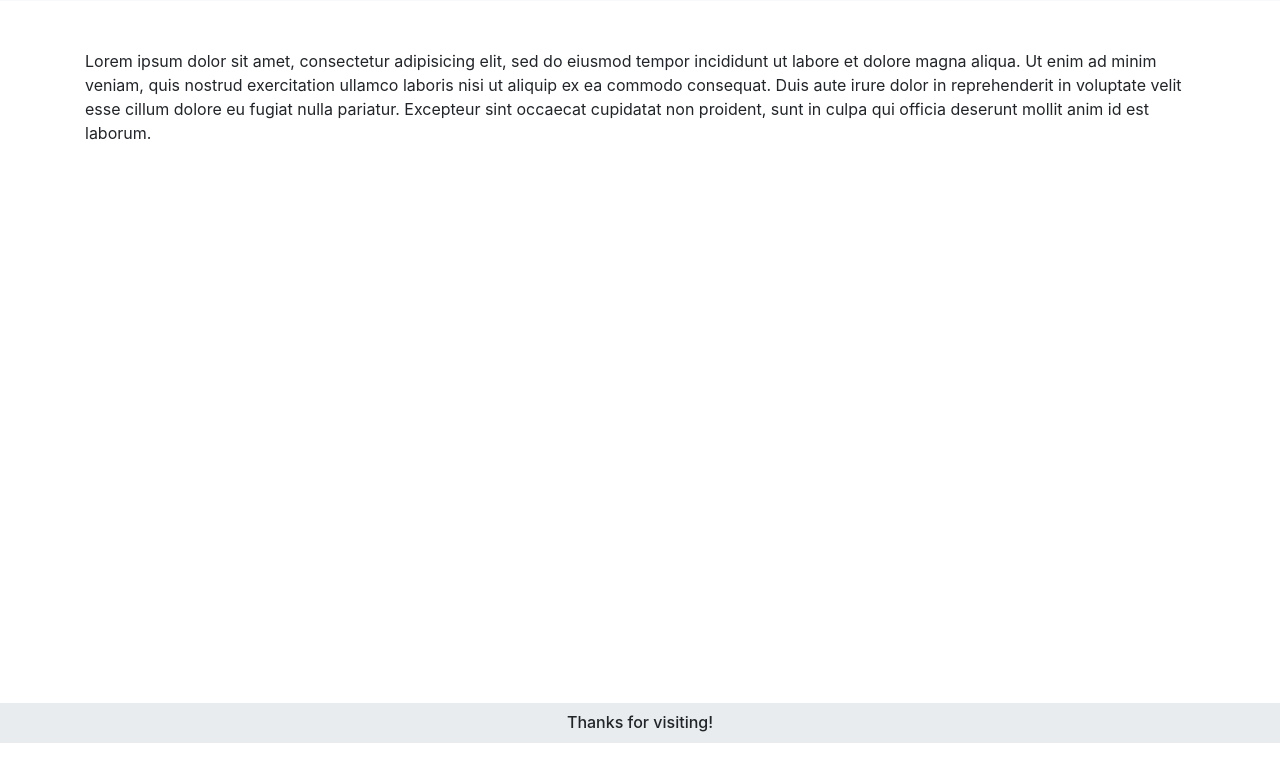
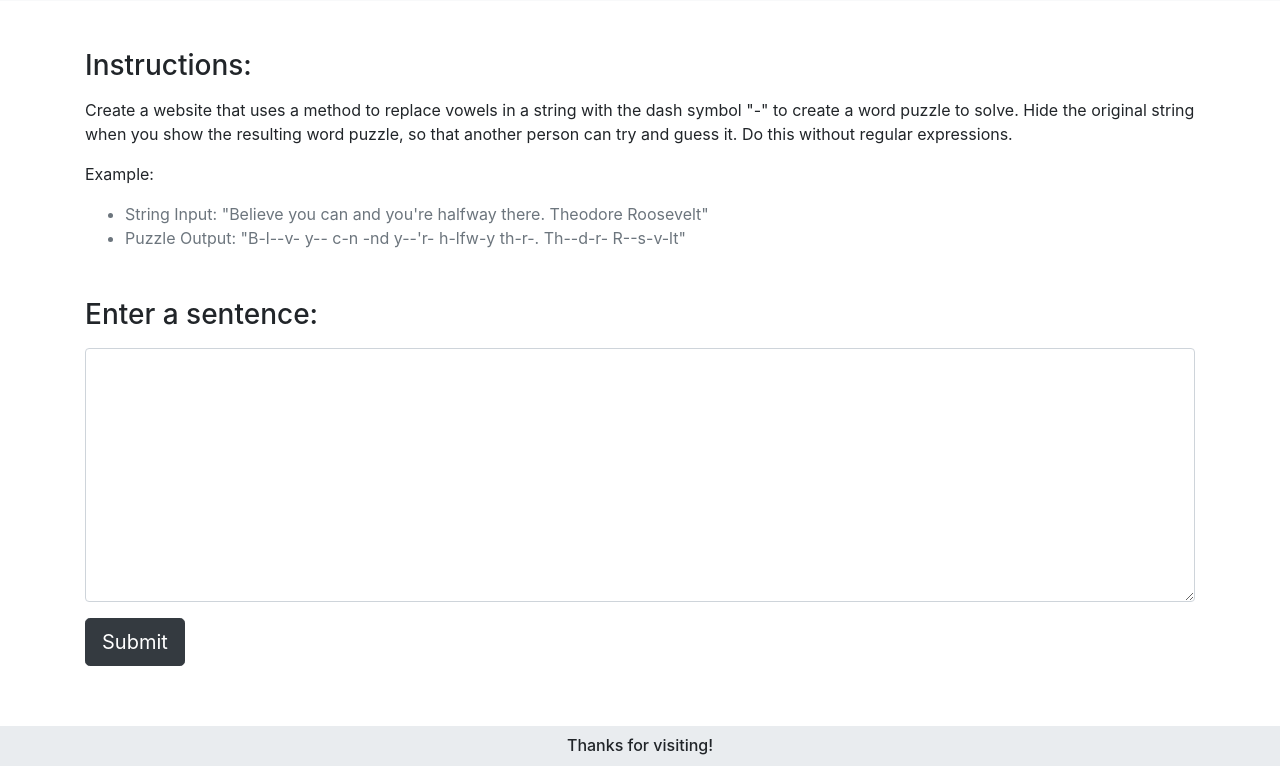
Before and after one commit to MarcLignarius/JS.WordPuzzle, a plain HTML site: page index.html in a window 1280 px wide. Shown: the part 57-823 px from the top of the page. Before the commit the page ends 800 px from the top, so only its background shows below. Drawn offline with Linux system fonts and the light colour scheme.

Commit message:
change site title, add instructions and user form

```diff
--- a/index.html
+++ b/index.html
@@ -6,28 +6,47 @@
     <link href="css/styles.css" rel="stylesheet" type="text/css" />
     <script src="js/jquery-3.3.1.js"></script>
     <script src="js/scripts.js"></script>
-    <title>Site Title</title>
+    <title>Word Puzzle</title>
   </head>
   <body>
     <nav
       class="navbar navbar-expand-lg navbar-light bg-light d-flex justify-content-between"
     >
-      <h3>Site Title</h3>
+      <h3>Word Puzzle</h3>
       <h6>
         Marc Davies | <a href="https://github.com/MarcLignarius">GitHub</a> |
         <a href="https://www.linkedin.com/in/marcdaviesriot/">LinkedIn</a>
       </h6>
     </nav>
     <div class="container mt-5">
+      <h3 class="mb-3">Instructions:</h3>
       <p>
-        Lorem ipsum dolor sit amet, consectetur adipisicing elit, sed do eiusmod
-        tempor incididunt ut labore et dolore magna aliqua. Ut enim ad minim
-        veniam, quis nostrud exercitation ullamco laboris nisi ut aliquip ex ea
-        commodo consequat. Duis aute irure dolor in reprehenderit in voluptate
-        velit esse cillum dolore eu fugiat nulla pariatur. Excepteur sint
-        occaecat cupidatat non proident, sunt in culpa qui officia deserunt
-        mollit anim id est laborum.
+        Create a website that uses a method to replace vowels in a string with
+        the dash symbol "-" to create a word puzzle to solve. Hide the original
+        string when you show the resulting word puzzle, so that another person
+        can try and guess it. Do this without regular expressions.
       </p>
+      <p>Example:</p>
+      <ul class="text-muted mb-5">
+        <li>
+          String Input: "Believe you can and you're halfway there. Theodore
+          Roosevelt"
+        </li>
+        <li>
+          Puzzle Output: "B-l--v- y-- c-n -nd y--'r- h-lfw-y th-r-. Th--d-r-
+          R--s-v-lt"
+        </li>
+      </ul>
+      <form class="mb-5" id="userForm">
+        <div class="form-group">
+          <label for="userInput"><h3>Enter a sentence:</h3></label>
+          <textarea class="form-control" id="userInput" rows="10"></textarea>
+        </div>
+        <button type="submit" class="btn btn-lg btn-dark">Submit</button>
+      </form>
+      <div id="output">
+
+      </div>
     </div>
     <footer>
       <h6 class="text-center">Thanks for visiting!</h6>
```
